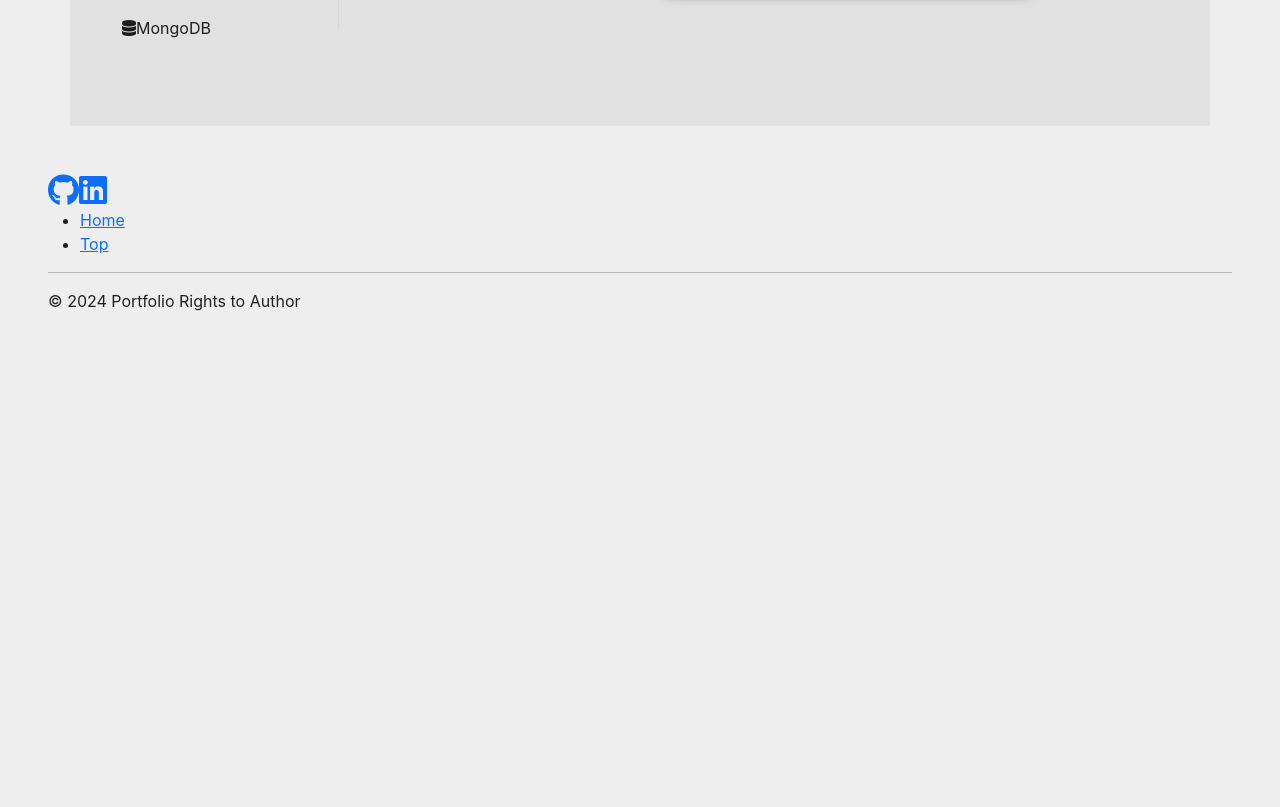
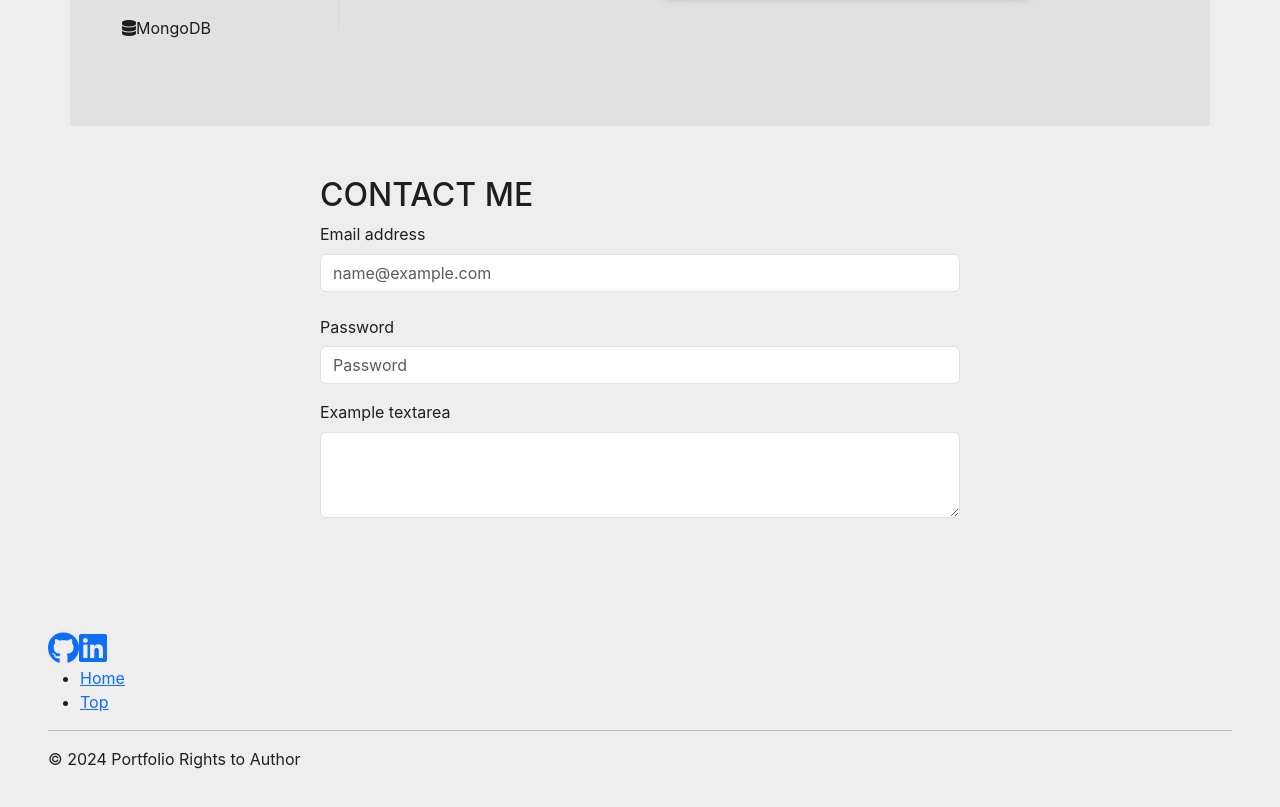
Before and after one commit to Saydeezr/portfolio-2.0, a React (Vite) app: page / in a window 1280 px wide. Shown: the part 2933-3740 px from the top of the page. Before the commit the page ends 3294 px from the top, so only its background shows below. Built offline with nearby package versions, Linux system fonts and the light colour scheme.

Commit message:
added contact form and took out unnecessary code

```diff
--- a/src/components/Contact.jsx
+++ b/src/components/Contact.jsx
@@ -1,6 +1,27 @@
+import { Form, Row, Col, Container } from 'react-bootstrap'
+
 function Contact() {
     return (
-        <div className=" pb-12 rounded-xl shadow-md">
+        <Container className=" form-container">
+            <Form>
+                <h2>CONTACT ME </h2>
+                <Form.Group className="mb-3" controlId="exampleForm.ControlInput1">
+                    <Form.Label>Email address</Form.Label>
+                    <Form.Control type="email" placeholder="name@example.com" />
+                </Form.Group>
+
+                <Form.Group className="mb-3" controlId="formPlaintextPassword">
+                    <Form.Label column sm="2">
+                    Password
+                    </Form.Label>
+                    <Form.Control type="password" placeholder="Password" />
+                </Form.Group>
+                <Form.Group className="mb-3" controlId="exampleForm.ControlTextarea1">
+                    <Form.Label>Example textarea</Form.Label>
+                    <Form.Control as="textarea" rows={3} />
+                </Form.Group>
+
+            </Form>
             {/* <section class="">
             <div class="py-8 lg:py-16 px-4 mx-auto max-w-screen-md">
             <h2 className='mb-4 text-4xl tracking-tight font-bold text-center'>Contact Me</h2>
@@ -22,7 +43,7 @@ function Contact() {
                 </form>
             </div>
             </section> */}
-        </div>
+        </Container>
     );
 }
 
--- a/src/index.css
+++ b/src/index.css
@@ -136,3 +136,8 @@ body {
   width: 85%;
   height: auto;
  }
+
+ .form-container{
+  width: 50%;
+  padding: 50px 0px;
+ }
```
Also changed, not shown: src/components/Resume.jsx (+0 -34 lines).
